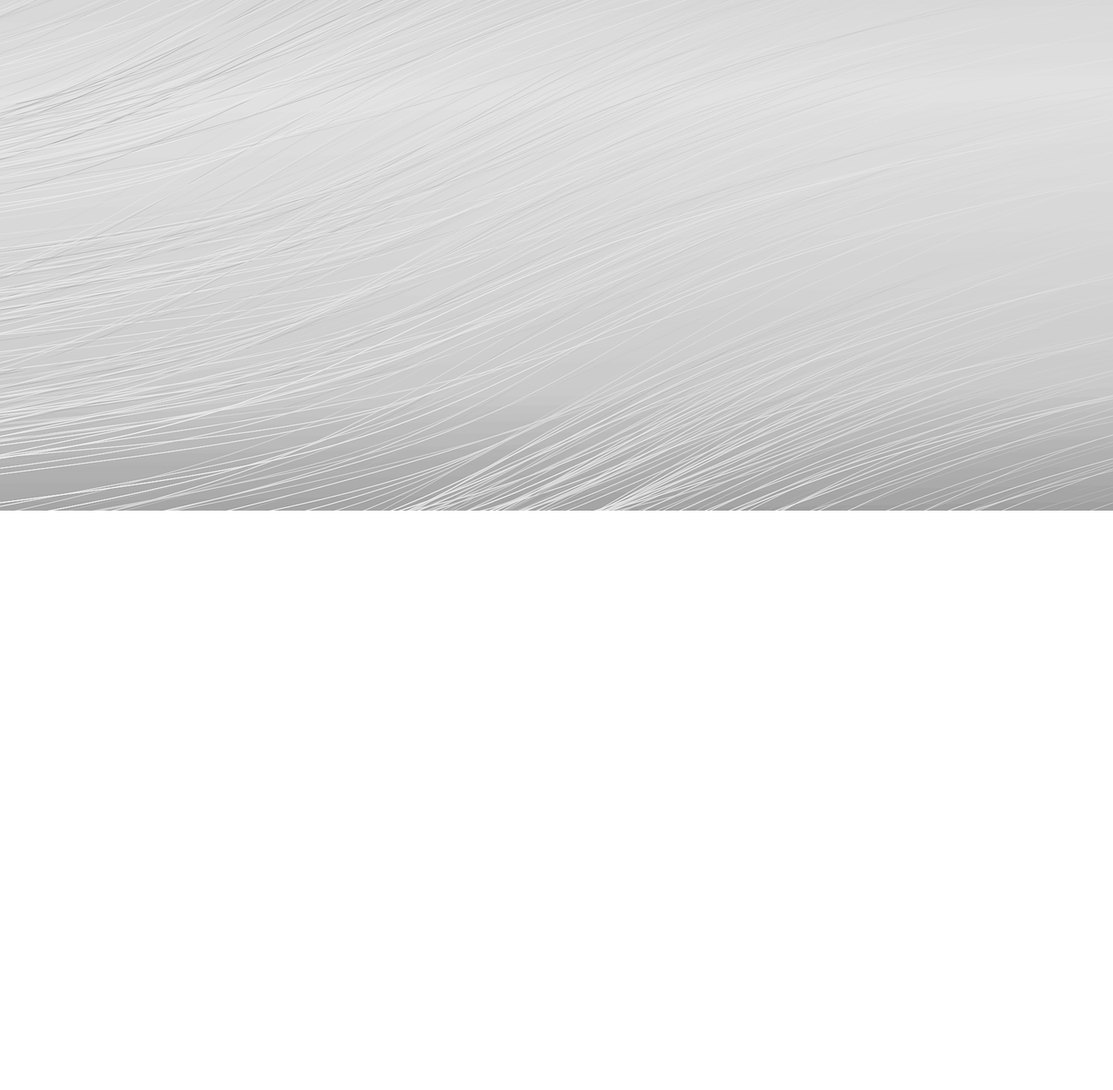
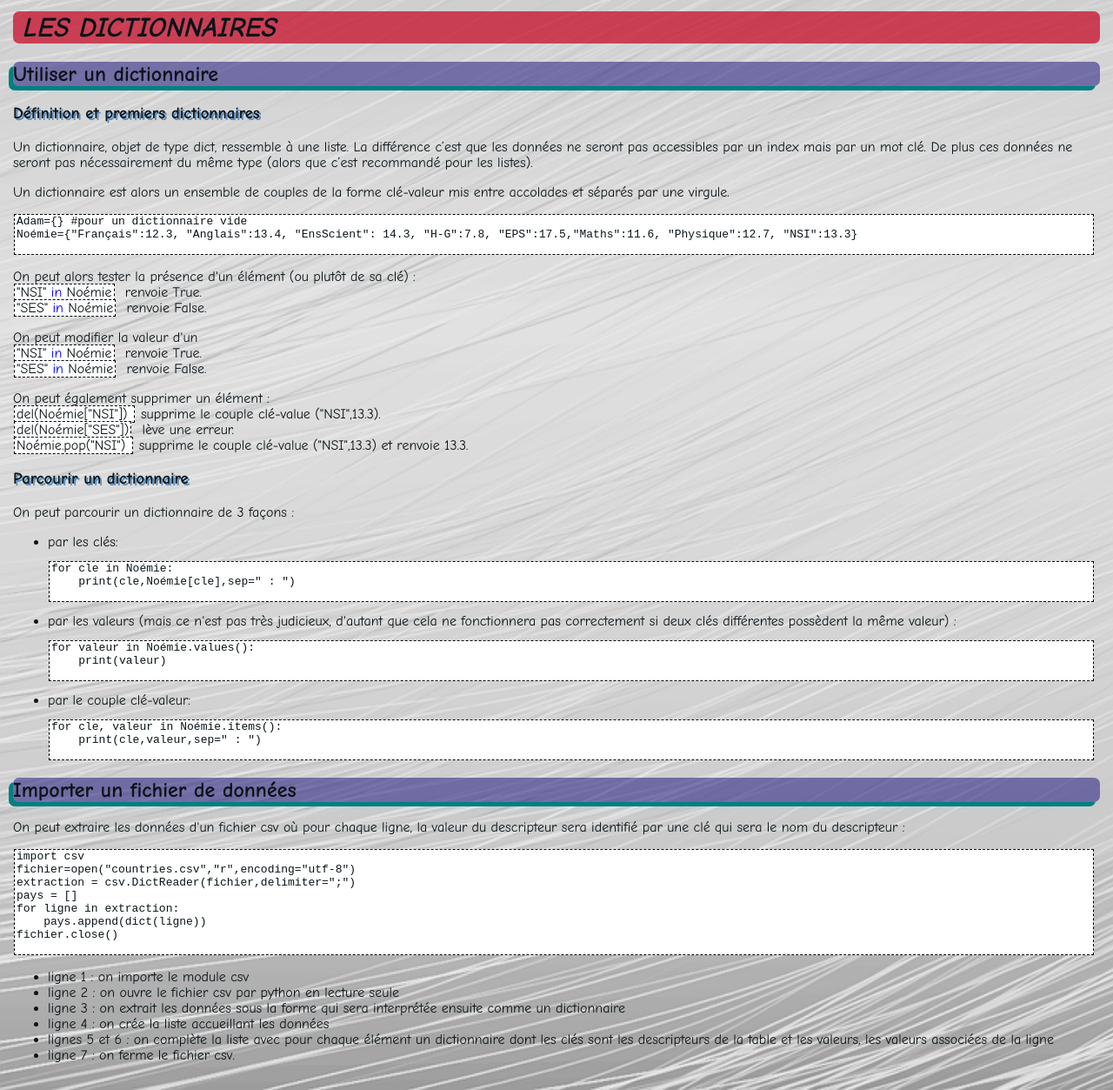
Before and after one commit to ICNLaureGatet/InfoPythonNSI, a plain HTML site: page index.html in a window 1280 px wide. Shown: the part 213-1466 px from the top of the page at 87% size. Before the commit the page ends 800 px from the top, so only its background shows below. Drawn offline with Linux system fonts and the light colour scheme.

Commit message:
Update index.html

```diff
--- a/index.html
+++ b/index.html
@@ -37,6 +37,12 @@
                 <ul class="sous">
                     <li id="navtuples"><a href="#">tuples</a></li>
                     <li id="navlistes"><a href="#">listes</a></li>
+                </ul>
+            </li>
+            <li class="deroulant"><a href="#" id="navdictionnaires">dictionnaires &ensp;</a>
+                <ul class="sous">
+                    <li id="navdicos"><a href="#">Utilisation</a></li>
+                    <li id="navdonnees"><a href="#">Fichier de données</a></li>
                 </ul>
             </li>
             <li class="deroulant"><a href="#" id="navimagesExemples">Exemples en image &ensp;</a>
@@ -263,7 +269,7 @@
                     <li>Pour permuter trois valeurs : <span class="codePython">a,b,c=b,c,a</span></li>
                     <li>Exemple d'affectation multiple avec le quotient et le reste dans la division euclidienne: <span class="codePython">q,r=a//b,a%r</span>.<br/> Cela peut aussi être effectué à l'aide de la fonction divmod : <span class="codePython">q,r=divmod(a,b)</span></li>
                 </ul>
-                Cette affectation multplie est surtout pratique dans les fonctions.
+                Cette affectation multiple est surtout pratique dans les fonctions.
             </p>
             <p class="diaporama">
                 <a href="https://livebook.manning.com/book/python-workout/chapter-3/v-2/34" target="_blank"><img class="imageDiapo" src="images/imageTuples.png"></a>
@@ -313,8 +319,18 @@
                     <li><span class="codePython">l1[:]</span> : créé une copie de la liste l1.</li>
                 </ul>
                 <ul> <b>Copie de liste</b><br/>
-                    <span class="codePython">l2=list(l1)</span>, <span class="codePython">l2=l1[:]</span> et <span class="codePython">l2=copy(l1)</span> sont des instructions équivalentes qui permettent de copier les éléments de l1 dans l2.<br/> Dans
-                    ce cas, une modification dans l2 n'aura aucune incidence sur l1.<br/> Par contre cela ne fonctionnera pas sur des listes de listes où il faudra utiliser une copie en profondeur (à l'aide du module copy) :<br/>
+                    <span class="codePython">l2=list(l1)</span>, <span class="codePython">l2=l1[:]</span> et <span class="codePython">l2=l1.copy()</span> sont des instructions équivalentes qui permettent de copier les éléments de l1 dans l2.<br/> Dans
+                    ce cas, une modification dans l2 n'aura aucune incidence sur l1.<br/> Le module copy permet également de faire une copy de la liste :
+                    <pre class="codePython">
+import copy
+l1=[1,2,3]
+l2=copy.copy(l1)
+                    </pre> ou bien :
+                    <pre class="codePython">
+from copy import copy
+l1=[1,2,3]
+l2=copy(l1)
+                    </pre> Par contre cela ne fonctionnera pas sur des listes de listes où il faudra utiliser une copie en profondeur (toujours à l'aide du module copy) :<br/>
                     <pre class="codePython">
 import copy
 l1=[["a","b"],["c","d","e"],["f","g"]]
@@ -376,6 +392,77 @@
 
     </div>
 
+    <div id='dictionnaires'>
+        <h1>Les dictionnaires</h1>
+        <div id="dicos">
+            <h2>Utiliser un dictionnaire</h2>
+            <h3>Définition et premiers dictionnaires</h3>
+            <p>Un dictionnaire, objet de type dict, ressemble à une liste. La différence c’est que les données ne seront pas accessibles par un index mais par un mot clé. De plus ces données ne seront pas nécessairement du même type (alors que c’est recommandé
+                pour les listes).</p>
+
+            <p>Un dictionnaire est alors un ensemble de couples de la forme clé-valeur mis entre accolades et séparés par une virgule.</p>
+            <pre class="codePython">
+Adam={} #pour un dictionnaire vide
+Noémie={"Français":12.3, "Anglais":13.4, "EnsScient": 14.3, "H-G":7.8, "EPS":17.5,"Maths":11.6, "Physique":12.7, "NSI":13.3}
+            </pre>
+            <p>On peut alors tester la présence d'un élément (ou plutôt de sa clé) :<br/>
+                <span class="codePython">"NSI" <span class="motCle">in</span> Noémie</span> renvoie True.<br/>
+                <span class="codePython">"SES" <span class="motCle">in</span> Noémie</span> renvoie False.
+            </p>
+            <p>On peut modifier la valeur d'un<br/>
+                <span class="codePython">"NSI" <span class="motCle">in</span> Noémie</span> renvoie True.<br/>
+                <span class="codePython">"SES" <span class="motCle">in</span> Noémie</span> renvoie False.
+            </p>
+            <p>On peut également supprimer un élément :<br/>
+                <span class="codePython">del(Noémie["NSI"]) </span> supprime le couple clé-value ("NSI",13.3).<br/>
+                <span class="codePython">del(Noémie["SES"])</span> lève une erreur.<br/>
+                <span class="codePython">Noémie.pop("NSI") </span> supprime le couple clé-value ("NSI",13.3) et renvoie 13.3.<br/>
+            </p>
+
+            <h3>Parcourir un dictionnaire</h3>
+            <p>On peut parcourir un dictionnaire de 3 façons :</p>
+            <ul>
+                <li>par les clés:
+                    <pre class="codePython">
+for cle in Noémie:
+    print(cle,Noémie[cle],sep=" : ")
+                </pre></li>
+                <li>par les valeurs (mais ce n'est pas très judicieux, d'autant que cela ne fonctionnera pas correctement si deux clés différentes possèdent la même valeur) :
+                    <pre class="codePython">
+for valeur in Noémie.values():
+    print(valeur)
+                    </pre> </li>
+                <li>par le couple clé-valeur:
+                    <pre class="codePython">
+for cle, valeur in Noémie.items():
+    print(cle,valeur,sep=" : ")
+                </pre></li>
+                </li>
+            </ul>
+        </div>
+        <div id="donnees">
+            <h2>Importer un fichier de données</h2>
+            <p>On peut extraire les données d'un fichier csv où pour chaque ligne, la valeur du descripteur sera identifié par une clé qui sera le nom du descripteur :</p>
+            <pre class="codePython">
+import csv
+fichier=open("countries.csv","r",encoding="utf-8")
+extraction = csv.DictReader(fichier,delimiter=";")
+pays = []
+for ligne in extraction:
+    pays.append(dict(ligne))
+fichier.close()
+            </pre>
+            <ul>
+                <li>ligne 1 : on importe le module csv</li>
+                <li>ligne 2 : on ouvre le fichier csv par python en lecture seule</li>
+                <li>ligne 3 : on extrait les données sous la forme qui sera interprétée ensuite comme un dictionnaire </li>
+                <li> ligne 4 : on crée la liste accueillant les données </li>
+                <li>lignes 5 et 6 : on complète la liste avec pour chaque élément un dictionnaire dont les clés sont les descripteurs de la table et les valeurs, les valeurs associées de la ligne </li>
+                <li>ligne 7 : on ferme le fichier csv.</li>
+            </ul>
+        </div>
+    </div>
+
 
 
     <div id="imagesExemples">
```
